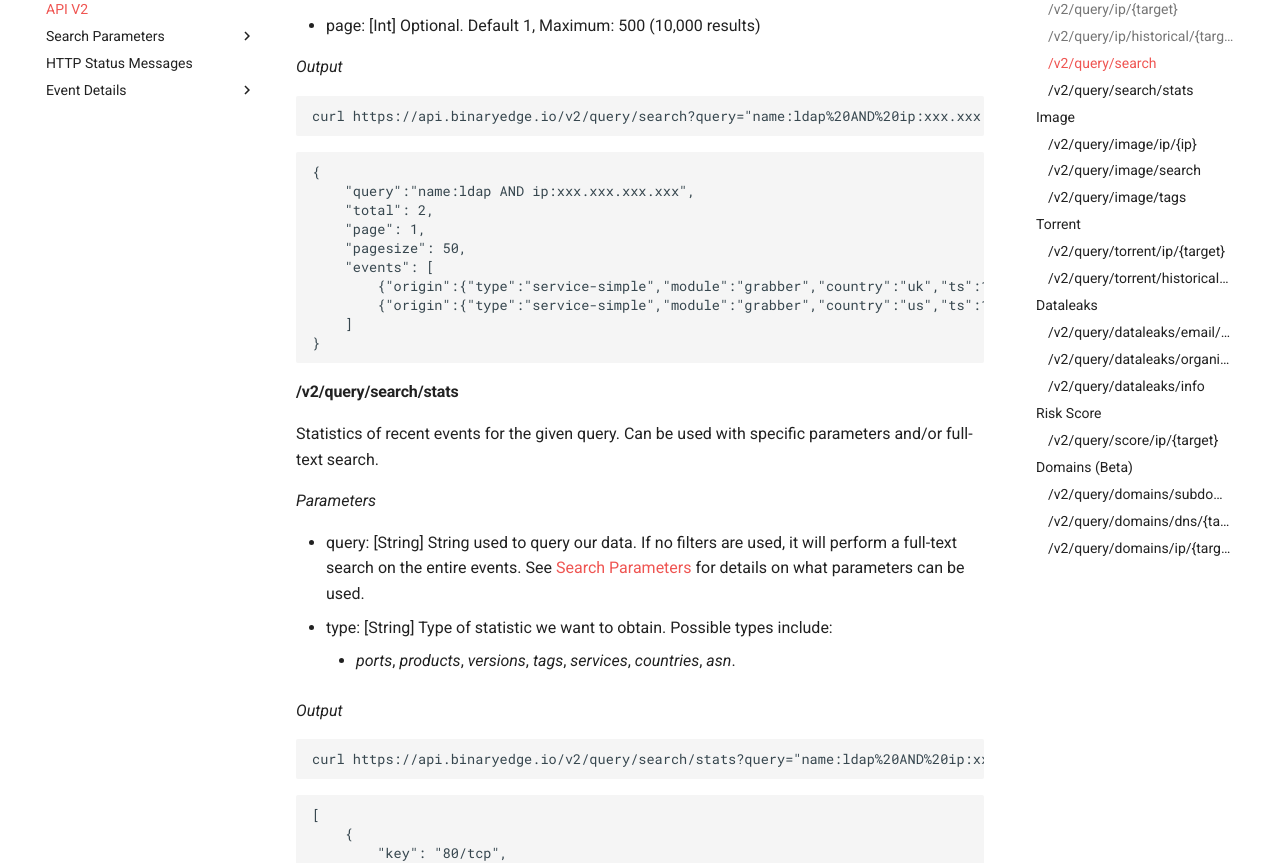
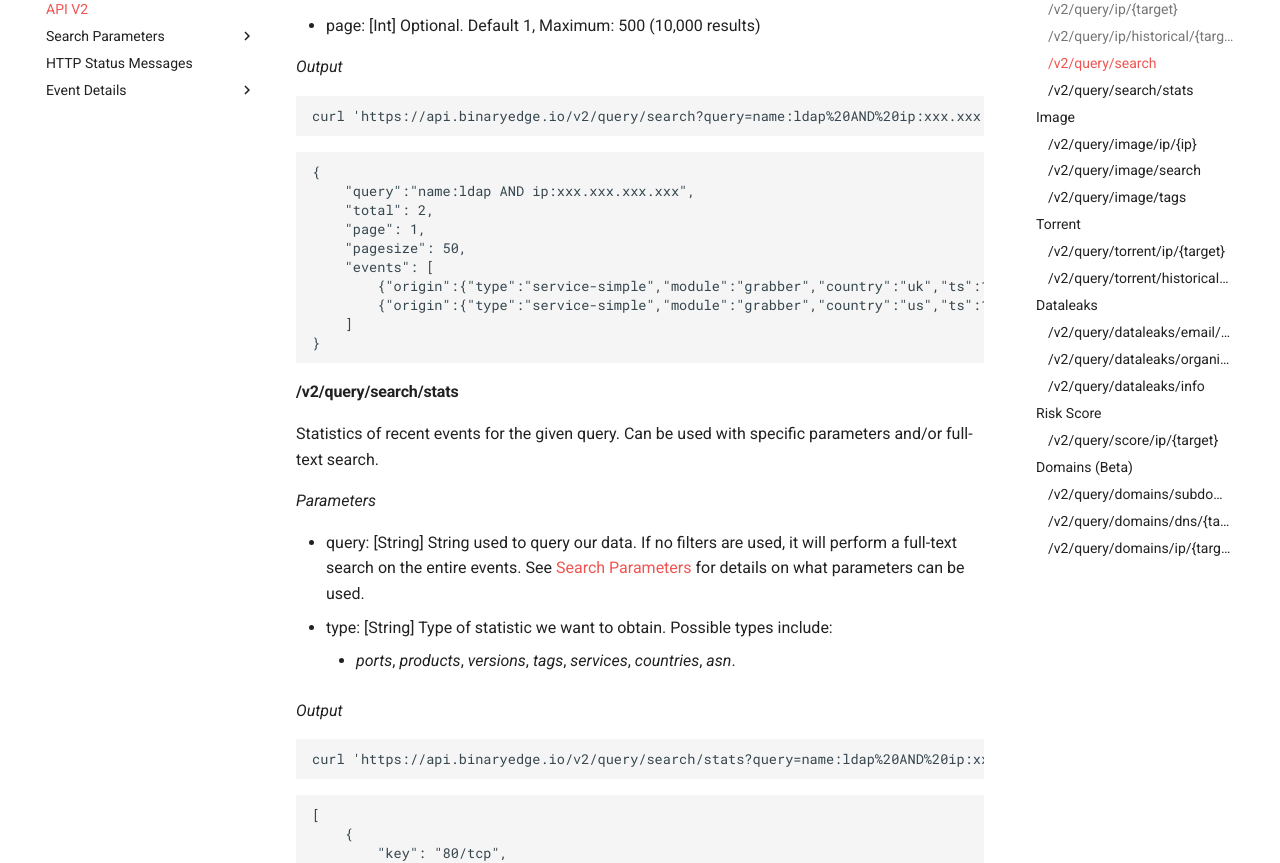
Before and after one commit to igama/docs.binaryedge.io, an MkDocs documentation site: the page built from docs/api-v2.md, in a window 1280 px wide and 1400 px high, scrolled down 4328 px. Shown: the part 153-1016 px from the top of the window. Built offline with MkDocs 1.6.1 and Material for MkDocs 9.7.7, drawn with Linux system fonts in a browser that asks for light colours; some of the changed text lies outside the part shown.

````diff
--- a/docs/api-v2.md
+++ b/docs/api-v2.md
@@ -13,7 +13,7 @@
 **Key Header** : X-Key
 
 ```shell
-curl https://api.binaryedge.io/v2/<endpoint> -H "X-Key:API_KEY"
+curl 'https://api.binaryedge.io/v2/<endpoint>' -H 'X-Key:API_KEY'
 ```
 
 ## Query
@@ -33,7 +33,7 @@ Details about an Host. List of recent events for the specified host, including d
 *Output*
 
 ```shell
-curl https://api.binaryedge.io/v2/query/ip/xxx.xxx.xxx.xxx -H "X-Key:API_KEY"
+curl 'https://api.binaryedge.io/v2/query/ip/xxx.xxx.xxx.xxx' -H 'X-Key:API_KEY'
 ```
 
 ```json
@@ -133,7 +133,7 @@ List of events for the specified host, with events for each time that:
 *Output*
 
 ```shell
-curl https://api.binaryedge.io/v2/query/ip/historical/xxx.xxx.xxx.xxx -H "X-Key:API_KEY"
+curl 'https://api.binaryedge.io/v2/query/ip/historical/xxx.xxx.xxx.xxx' -H 'X-Key:API_KEY'
 ```
 
 ```json
@@ -224,7 +224,7 @@ Events based on a Query. List of recent events for the given query, including de
 *Output*
 
 ```shell
-curl https://api.binaryedge.io/v2/query/search?query="name:ldap%20AND%20ip:xxx.xxx.xxx.xxx" -H "X-Key:API_KEY"
+curl 'https://api.binaryedge.io/v2/query/search?query=name:ldap%20AND%20ip:xxx.xxx.xxx.xxx' -H 'X-Key:API_KEY'
 ```
 
 ```json
@@ -253,7 +253,7 @@ Statistics of recent events for the given query. Can be used with specific param
 *Output*
 
 ```shell
-curl https://api.binaryedge.io/v2/query/search/stats?query="name:ldap%20AND%20ip:xxx.xxx.xxx.xxx"&type:ports -H "X-Key:API_KEY"
+curl 'https://api.binaryedge.io/v2/query/search/stats?query=name:ldap%20AND%20ip:xxx.xxx.xxx.xxx&type:ports' -H 'X-Key:API_KEY'
 ```
 
 ```json
@@ -315,7 +315,7 @@ Details about Remote Desktops found on an Host. List of screenshots and details
 *Output*
 
 ```shell
-curl https://api.binaryedge.io/v2/query/image/ip/xxx.xxx.xxx.xxx -H "X-Key:API_KEY"
+curl 'https://api.binaryedge.io/v2/query/image/ip/xxx.xxx.xxx.xxx' -H 'X-Key:API_KEY'
 ```
 
 ```json
@@ -418,7 +418,7 @@ Get the list of possible tags for the images.
 *Output*
 
 ```shell
-curl https://api.binaryedge.io/v2/query/image/tags -H "X-Key:API_KEY"
+curl 'https://api.binaryedge.io/v2/query/image/tags' -H 'X-Key:API_KEY'
 ```
 
 ```json
@@ -438,7 +438,7 @@ Details about torrents transferred by an Host. List of recent torrent events for
 *Output*
 
 ```shell
-curl https://api.binaryedge.io/v2/query/torrent/ip/xxx.xxx.xxx.xxx -H "X-Key:API_KEY"
+curl 'https://api.binaryedge.io/v2/query/torrent/ip/xxx.xxx.xxx.xxx' -H 'X-Key:API_KEY'
 ```
 
 ```json
@@ -501,7 +501,7 @@ List of torrent events for the specified host, with events for each time that a
 *Output*
 
 ```shell
-curl https://api.binaryedge.io/v2/query/torrent/historical/xxx.xxx.xxx.xxx -H "X-Key:API_KEY"
+curl 'https://api.binaryedge.io/v2/query/torrent/historical/xxx.xxx.xxx.xxx' -H 'X-Key:API_KEY'
 ```
 
 ```json
@@ -602,7 +602,7 @@ Verify how many dataleaks affected an specific email address.
 *Output*
 
 ```shell
-curl https://api.binaryedge.io/v2/query/dataleaks/email/user@example.com -H "X-Key:API_KEY"
+curl 'https://api.binaryedge.io/v2/query/dataleaks/email/user@example.com' -H 'X-Key:API_KEY'
 ```
 
 ```json
@@ -628,7 +628,7 @@ For example, searching for the domain 'example.com' returns {"leak":"linkedin",
 *Output*
 
 ```shell
-curl https://api.binaryedge.io/v2/query/dataleaks/organization/example.com -H "X-Key:API_KEY"
+curl 'https://api.binaryedge.io/v2/query/dataleaks/organization/example.com' -H 'X-Key:API_KEY'
 ```
 
 ```json
@@ -718,7 +718,7 @@ Get the list of dataleaks our platform keeps track.
 *Output*
 
 ```shell
-curl https://api.binaryedge.io/v2/query/dataleaks/info -H "X-Key:API_KEY"
+curl 'https://api.binaryedge.io/v2/query/dataleaks/info' -H 'X-Key:API_KEY'
 ```
 
 ```json
@@ -774,7 +774,7 @@ More details about scoring can be found on [https://github.com/binaryedge/ratemy
 *Output*
 
 ```shell
-curl https://api.binaryedge.io/v2/query/score/ip/xxx.xxx.xxx.xxx -H "X-Key:API_KEY"
+curl 'https://api.binaryedge.io/v2/query/score/ip/xxx.xxx.xxx.xxx' -H 'X-Key:API_KEY'
 ```
 
 ```json
@@ -1520,7 +1520,7 @@ Return list of subdomains known from the target domains
 *Output*
 
 ```shell
-curl https://api.binaryedge.io/v2/query/domains/subdomain/example.com -H "X-Key:API_KEY"
+curl 'https://api.binaryedge.io/v2/query/domains/subdomain/example.com' -H 'X-Key:API_KEY'
 ```
 
 ```json
@@ -1553,7 +1553,7 @@ Possible types of records currently available:
 *Output*
 
 ```shell
-curl https://api.binaryedge.io/v2/query/domains/dns/example.com -H "X-Key:API_KEY"
+curl 'https://api.binaryedge.io/v2/query/domains/dns/example.com' -H 'X-Key:API_KEY'
 ```
 
 ```json
@@ -1602,7 +1602,7 @@ Return records that have the specified IP address in their A or AAAA records.
 *Output*
 
 ```shell
-curl https://api.binaryedge.io/v2/query/domains/ip/8.8.8.8 -H "X-Key:API_KEY"
+curl 'https://api.binaryedge.io/v2/query/domains/ip/8.8.8.8' -H 'X-Key:API_KEY'
 ```
 
 ```json
````
Also changed, not shown: other parts of docs/api-v2.md (+1 -1 lines), docs/api-v1.md (+44 -44 lines), docs/search.md (+3 -1 lines).
